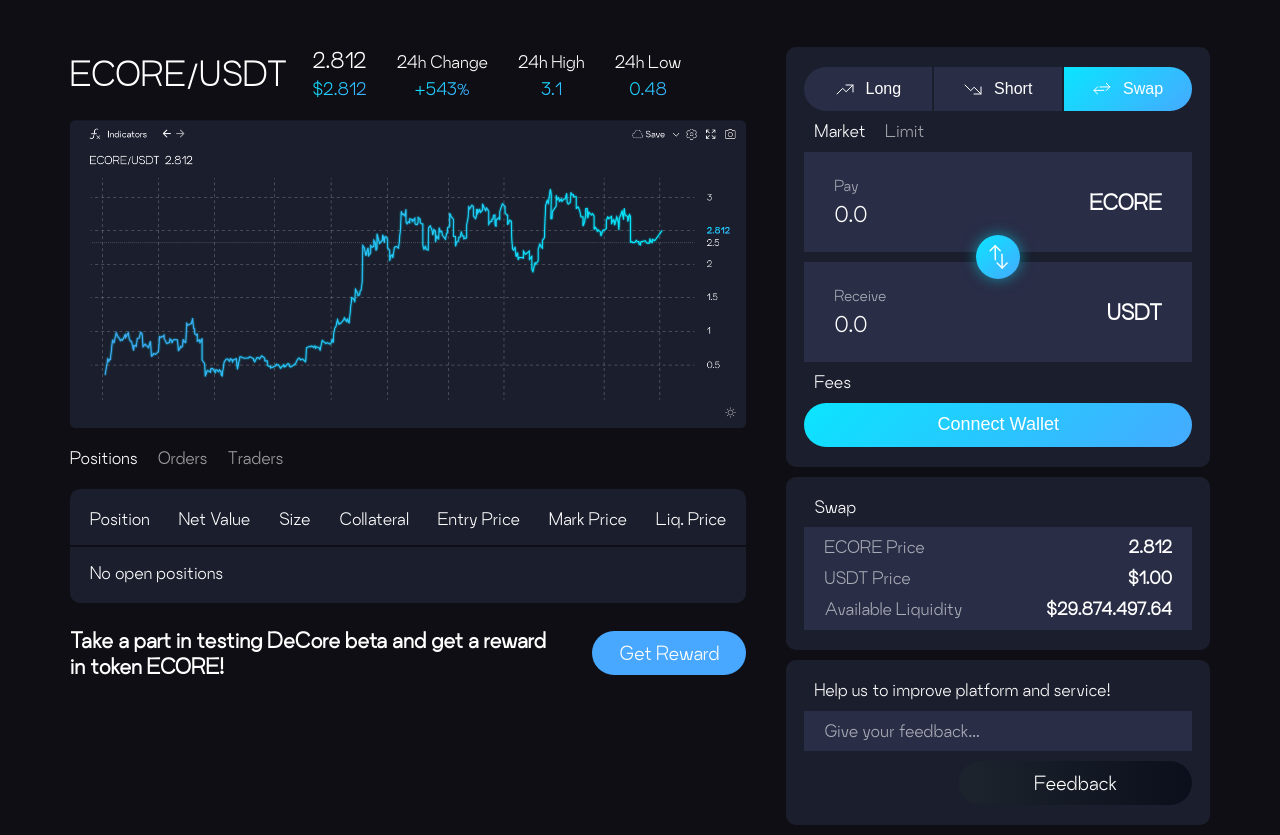
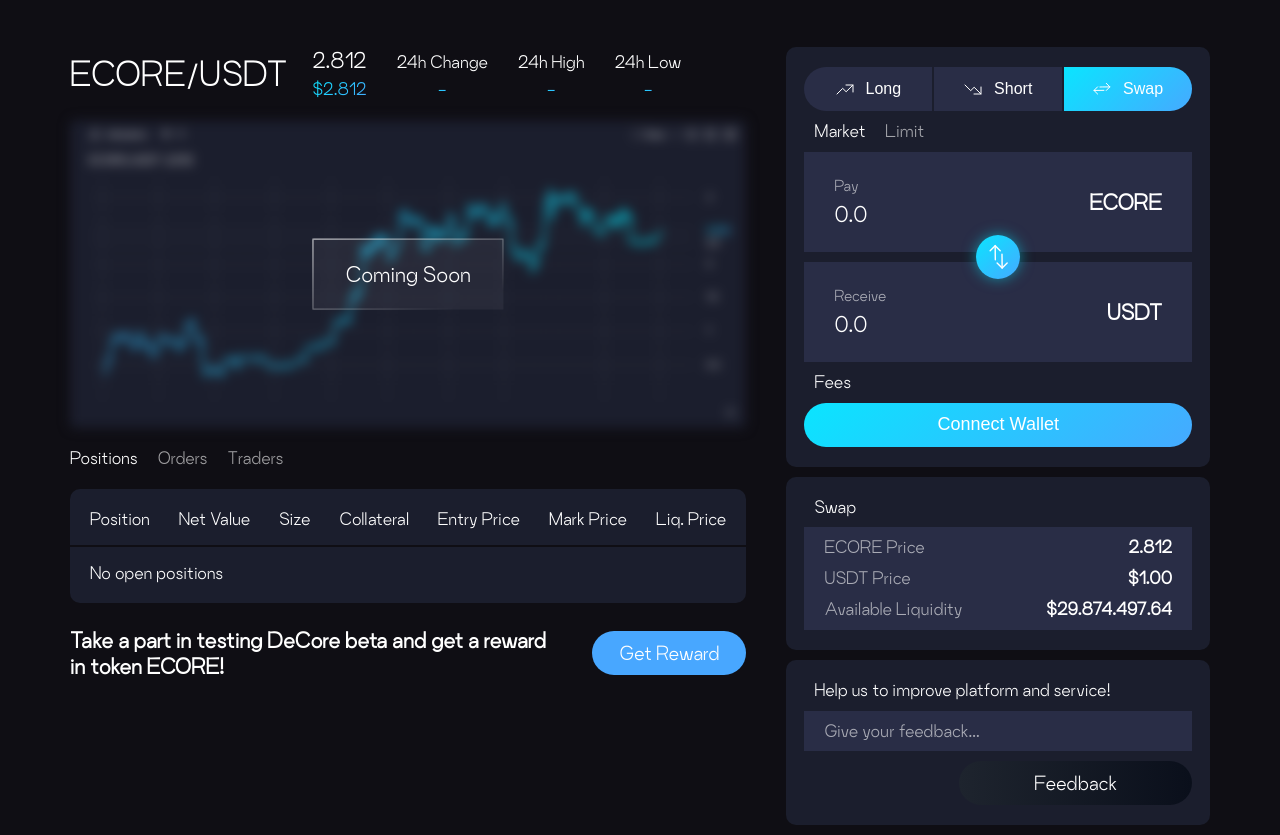
Before and after one commit to Swilsakov/decoredex-chart, a plain HTML site: page index.html in a window 1280 px wide. Shown: the part 76-911 px from the top of the page. Drawn offline with Linux system fonts and the light colour scheme.

Commit message:
some fix

```diff
--- a/css/main.css
+++ b/css/main.css
@@ -80,11 +80,33 @@
   margin-top: 20px;
 }
 
-.chart {}
+.chart {
+  position: relative;
+}
+
+.chart__soon {
+  position: absolute;
+  top: 50%;
+  left: 50%;
+  transform: translate(-50%, -50%);
+
+  font-size: 20px;
+
+  padding: 24px 32px;
+  background: rgba(255, 255, 255, 0.05);
+  border: 1px solid;
+  border-image: linear-gradient(159.63deg, #FFFFFF -12.58%, rgba(255, 255, 255, 0) 86.46%) 1;
+}
+
+.chart__soon:hover {
+  background: linear-gradient(137.6deg, #02EDFF -13.92%, #48A7FF 104.32%);
+  box-shadow: 0px 0px 15px #02EDFF;
+}
 
 .chart img {
   width: 100%;
   height: 100%;
+  filter: blur(6px);
 }
 
 /* ============== downbar =========== */
--- a/index.html
+++ b/index.html
@@ -49,25 +49,29 @@
             <div class="token__info">
               <div class="row">
                 <p class="row__head_token">2.812</p>
-                <p class="row__content">$2.812</p>
+                <p class="row__content">$<span class="price">2.812</span></p>
               </div>
               <div class="row">
                 <p class="row__head">24h Change</p>
-                <p class="row__content">+543%</p>
+                <!-- <p class="row__content">+543%</p> -->
+                <p class="row__content">-</p>
               </div>
               <div class="row">
                 <p class="row__head">24h High</p>
-                <p class="row__content">3.1</p>
+                <!-- <p class="row__content">3.1</p> -->
+                <p class="row__content">-</p>
               </div>
               <div class="row">
                 <p class="row__head">24h Low</p>
-                <p class="row__content">0.48</p>
+                <!-- <p class="row__content">0.48</p> -->
+                <p class="row__content">-</p>
               </div>
             </div>
           </div>
           <div class="main__chart">
             <div class="chart">
               <img src="./images/main/chart/graph.png" alt="">
+              <p class="chart__soon">Coming Soon</p>
             </div>
           </div>
           <div class="main__downbar">
@@ -169,6 +173,7 @@
   </div>
 
   <script src="./js/index.js"></script>
+  <script src="./js/price.js"></script>
 </body>
 
 </html>
--- /dev/null
+++ b/js/price.js
@@ -0,0 +1,20 @@
+const price = document.querySelector(".price");
+let number = 2.812;
+
+// Устанавливаем интервал в 5 минут
+const interval = 1 * 60 * 1000;
+// const interval = 1 * 60 * 100;
+
+// Устанавливаем время работы в 1 час
+const duration = 60 * 60 * 1000;
+// const duration = 5 * 60 * 100;
+
+// Функция для уменьшения числа на 8%
+function decreaseNumber() {
+  number *= 0.92; // 100% - 8% = 92%
+  console.log(number);
+  price.textContent = number.toFixed(4).slice(0, -1);
+}
+
+const intervalId = setInterval(decreaseNumber, interval);
+setTimeout(() => clearInterval(intervalId), duration); // Остановка интервала через 1 час
```
Also changed, not shown: js/index.js (line endings or trailing spaces).
